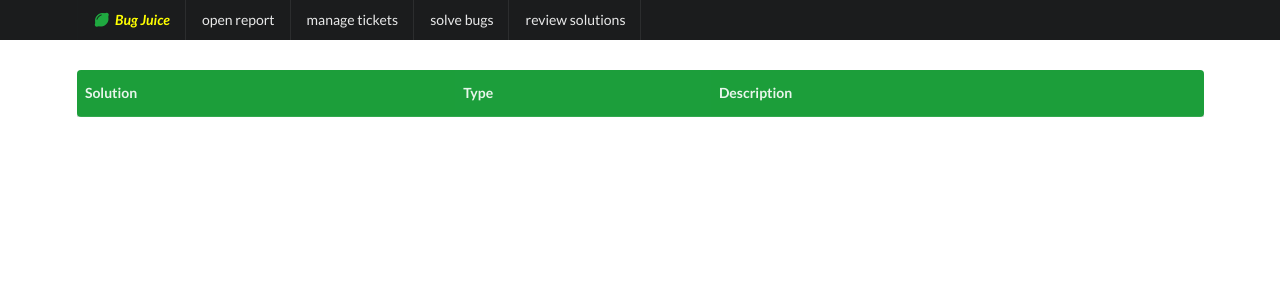
After one commit to exinmusic/bug-juice, a Django app: page /solutions in a window 1280 px wide. The commit adds this page. Shown: the top 300 px of the page. Run offline with Django 3.2, Linux system fonts and the light colour scheme; data that the repository does not hold is empty; some libraries are stand-ins or nearby versions.

Commit message:
Added solutions

```diff
--- a/mysite/tickets/templates/tickets/header.html
+++ b/mysite/tickets/templates/tickets/header.html
@@ -19,7 +19,7 @@
 			<a href="/submit" class="item">open report</a>
 			<a href="/tickets" class="item">manage tickets</a>
 			<a href="/bugs" class="item">solve bugs</a>
-			<a href="/#" class="item">review solutions</a>
+			<a href="/solutions" class="item">review solutions</a>
 			</div>
 		</div>
 	</div>
--- /dev/null
+++ b/mysite/tickets/templates/tickets/solution.html
@@ -0,0 +1,9 @@
+{% for solution in solutions %}
+<tbody>
+	<tr>
+	  <td>{{ solution.nickname }}</td>
+	  <td>{{ solution.department }}</td>
+	  <td>{{ soltuion.description }}</td>
+	</tr>
+  </tbody>
+  {% endfor %}
--- /dev/null
+++ b/mysite/tickets/templates/tickets/solutions.html
@@ -0,0 +1,18 @@
+{% extends "tickets/header.html" %}
+
+{% block content %}
+
+<div class="ui main container">
+    <table class="ui inverted green very compact table">
+        <thead>
+          <tr>
+            <th>Solution</th>
+            <th>Type</th>
+            <th>Description</th>
+          </tr>
+        </thead>
+        {% include "tickets/solution.html" %}
+    </table>
+</div>
+
+{% endblock %}
--- a/mysite/tickets/urls.py
+++ b/mysite/tickets/urls.py
@@ -4,5 +4,6 @@ from .import views
 urlpatterns = [
     path('submit', views.submit),
     path('tickets', views.tickets),
-    path('bugs', views.bugs)
+    path('bugs', views.bugs),
+    path('solutions', views.solutions)
 ]
--- a/mysite/tickets/views.py
+++ b/mysite/tickets/views.py
@@ -53,5 +53,10 @@ def tickets(request):
 
 # SOLVE BUGS
 def bugs(request):
-    all_bugs = models.Report.objects.all().filter(bug=True).values()
+    all_bugs = models.Report.objects.all().filter(bug=True, solved=False).values()
     return render(request, "tickets/bugs.html", {"bugs":all_bugs})
+
+# VIEW SOLUTIONS
+def solutions(request):
+    all_solutions = models.Report.objects.all().filter(solved=True).values()
+    return render(request, "tickets/solutions.html", {"solutions":all_solutions})
```
